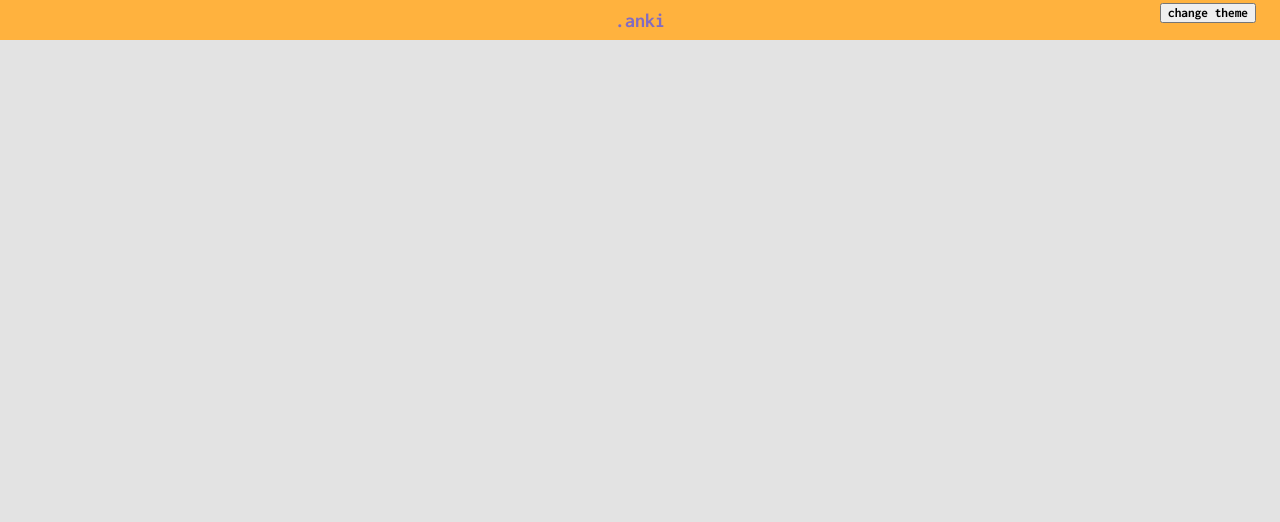
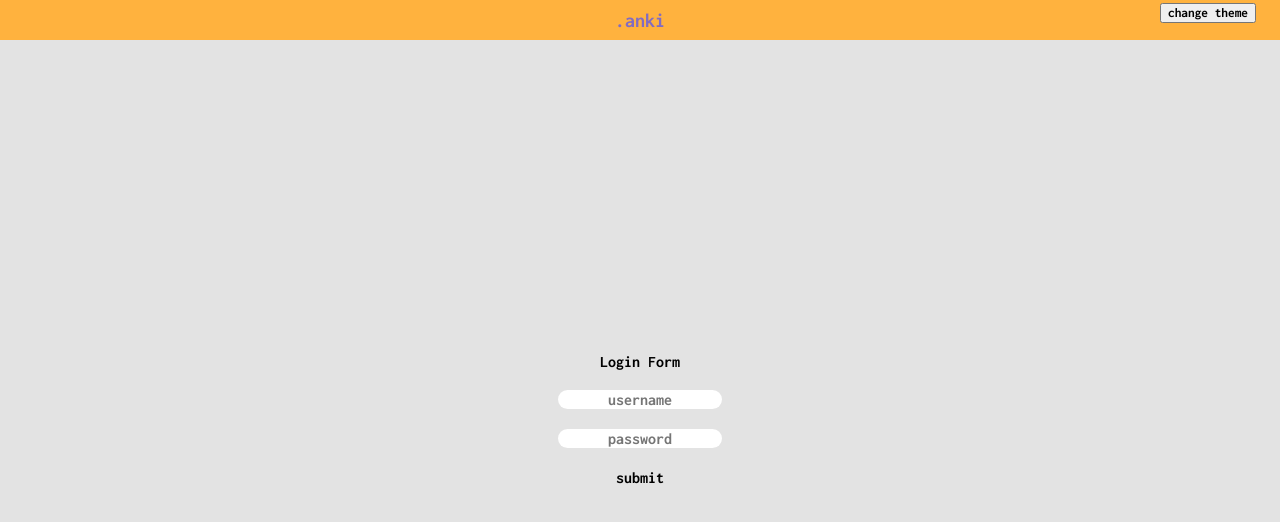
Before and after one commit to rasteeslove/anki-webapp, a React (Create React App) app in the folder anki/: page /auth/login in a window 1280 px wide. Shown: the top 522 px of the page. Built offline with nearby package versions, Linux system fonts and the light colour scheme.

Commit message:
started adding login demo (token storage mgmt and token refreshing in axios interceptors remaining)

```diff
--- a/anki/src/features/auth/api/login.ts
+++ b/anki/src/features/auth/api/login.ts
@@ -8,5 +8,12 @@ export type LoginCredsDTO = {
 };
 
 export const loginWithUsernameAndPassword = (data: LoginCredsDTO) : Promise<JwtToken> => {
-    return axios.post('/api/login', data);
+    let formData = new FormData();
+    formData.append('username', data.username);
+    formData.append('password', data.password);
+
+    return axios
+        .post('/token/', formData,
+              { headers: { 'Content-Type': 'multipart/form-data' } })
+        .then(res => res.data);
 };
--- a/anki/src/features/auth/components/LoginForm.tsx
+++ b/anki/src/features/auth/components/LoginForm.tsx
@@ -1,7 +1,64 @@
-const LoginForm = () => {
-    return(
-        <>*Login Form*</>
-    );
+import React from "react";
+import { loginWithUsernameAndPassword, LoginCredsDTO } from "../api/login";
+
+class LoginForm extends React.Component<any, LoginCredsDTO> {
+    constructor(props: any) {
+        super(props);
+        this.state = { username: '', password: '', };
+
+        this.handleUsernameChange = this.handleUsernameChange.bind(this);
+        this.handlePasswordChange = this.handlePasswordChange.bind(this);
+        this.handleSubmit = this.handleSubmit.bind(this);
+    }
+
+    handleUsernameChange(event: any) {
+        this.setState({ username: event.target.value });
+    }
+
+    handlePasswordChange(event: any) {
+        this.setState({ password: event.target.value });
+    }
+
+    handleSubmit(event: any) {
+        console.log(this.state);
+
+        loginWithUsernameAndPassword(this.state).then(data => console.log(data));
+
+        event.preventDefault();
+    }
+
+    render() {
+        return(
+            <div style={{
+                position: 'absolute',
+                display: 'flex',
+                width: '100%',
+                top: 40,
+                bottom: 0,
+                justifyContent: 'center',
+                alignItems: 'center',
+            }}>
+                <form style={{
+                    display: 'flex',
+                    justifyContent: 'center',
+                    alignItems: 'center',
+                    gap: 20,
+                    flexDirection: 'column',
+                }} onSubmit={this.handleSubmit} >
+                    Login Form
+                    <input type='text' name='username' style={{
+                        background: '#ffffff',
+                    }} placeholder='username'
+                       onChange={this.handleUsernameChange} />
+                    <input type='password' name='password' style={{
+                        background: '#ffffff',
+                    }} placeholder='password'
+                       onChange={this.handlePasswordChange} />
+                    <input type='submit' value='submit'/>
+                </form>
+            </div>
+        );
+    }
 }
 
 export { LoginForm };
```
